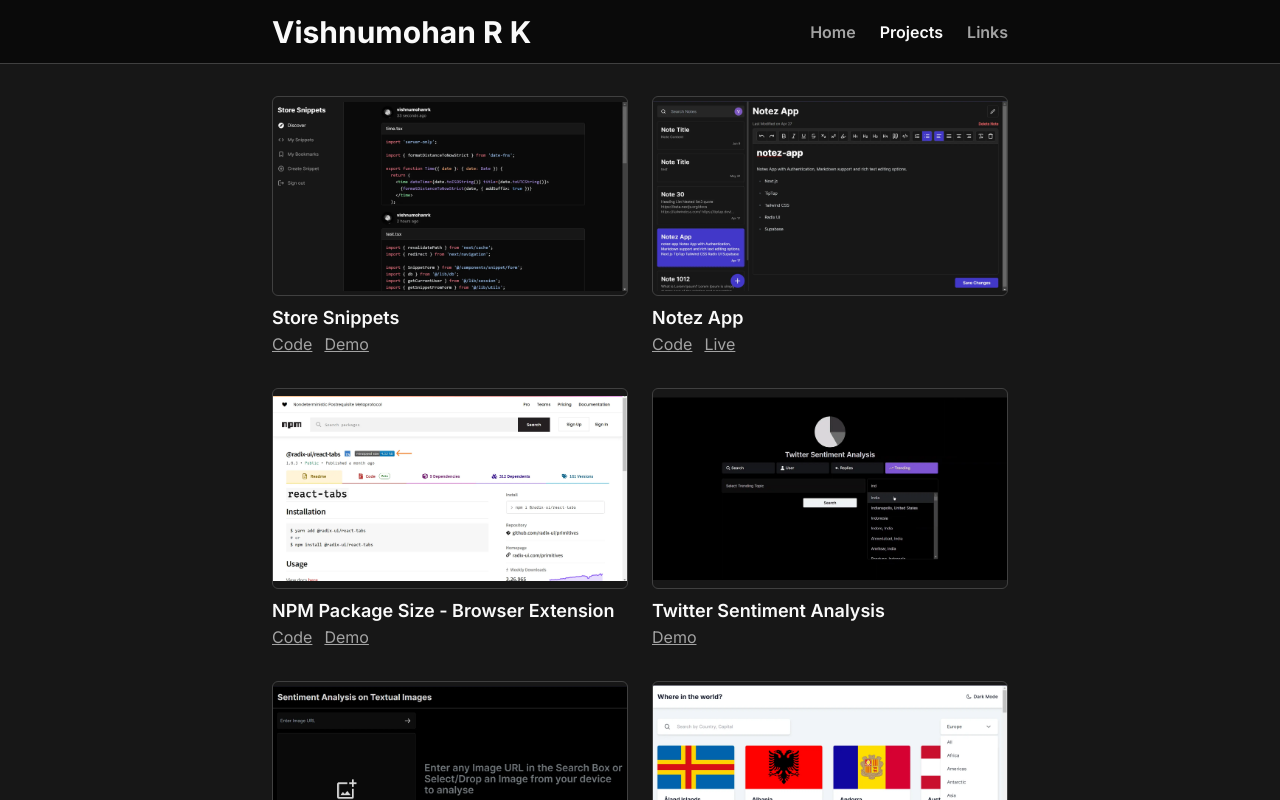
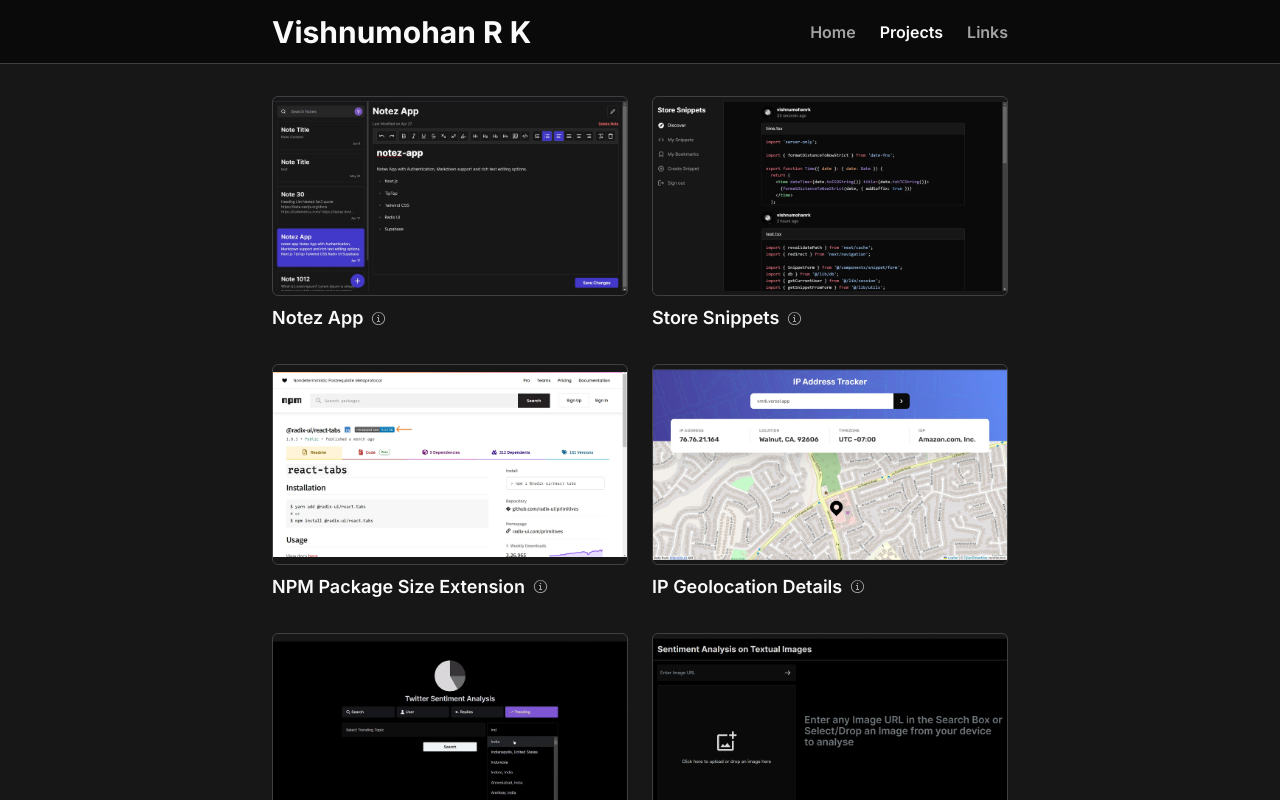
Before and after one commit to vishnumohanrk/site, a Next.js app: page /projects in a window 1280 px wide. Shown: the top 800 px of the page. Built offline with nearby package versions, Linux system fonts and the light colour scheme.

Commit message:
update project card

```diff
--- a/package.json
+++ b/package.json
@@ -12,6 +12,7 @@
   },
   "dependencies": {
     "@radix-ui/react-icons": "^1.3.0",
+    "@radix-ui/react-tooltip": "^1.0.6",
     "clsx": "^1.2.1",
     "next": "^13.4.4",
     "react": "^18.2.0",
--- a/src/app/projects/data.ts
+++ b/src/app/projects/data.ts
@@ -10,43 +10,56 @@ import storeSnippets from '../../../public/store-snippets.webp';
 
 export const PROJECTS_DATA: ProjectProps[] = [
   {
+    image: notezApp,
+    title: 'Notez App',
+    code: 'https://github.com/vishnumohanrk/notez-app',
+    live: 'https://notez-app.vercel.app/',
+    description:
+      'A Full Stack Note taking app with rich text editing and MarkDown support.',
+  },
+  {
     image: storeSnippets,
     title: 'Store Snippets',
     code: 'https://github.com/vishnumohanrk/store-snippets',
     demo: 'https://drive.google.com/file/d/1bXdSrcY4VuFERVrKJmiMVbMLQcie5SPC/view?usp=sharing',
-  },
-  {
-    image: notezApp,
-    title: 'Notez App',
-    code: 'https://github.com/vishnumohanrk/notez-app',
-    live: 'https://notez-app.vercel.app/',
+    description: 'A Full Stack Code Snippet storing, sharing app.',
   },
   {
     image: pkgSizeExt,
-    title: 'NPM Package Size - Browser Extension',
+    title: 'NPM Package Size Extension',
     code: 'https://github.com/vishnumohanrk/npm-package-size-extension',
     demo: 'https://github.com/vishnumohanrk/npm-package-size-extension#screenshot',
+    description:
+      'A Chrome Extension that adds Bundlephobia Minzip size badge to the corresponding NPM package page.',
+  },
+  {
+    image: ipGeo,
+    title: 'IP Geolocation Details',
+    code: 'https://github.com/vishnumohanrk/ip-address-tracker',
+    live: 'https://ip-address-tracker-phi-ten.vercel.app/',
+    description:
+      'A Web Application that shows the geolocation details of any given domain or IP Address.',
   },
   {
     image: sentiment1,
     title: 'Twitter Sentiment Analysis',
     demo: 'https://drive.google.com/file/d/1JNLFNahVt4as5TCZX-Wus801SWYWDI2m/view?usp=sharing',
+    description:
+      'A Web Application to visualize sentiments for tweets analyzed using NLP.',
   },
   {
     image: sentiment2,
     title: 'Sentiment Analysis on Textual Images',
     demo: 'https://drive.google.com/file/d/1IHwPOz_ylQQ7IEoLvNxyFTBxeYWO6JQU/view?usp=sharing',
+    description:
+      'A Web Application to obtain the Sentiment of any given textual image.',
   },
   {
     image: restCountries,
     title: 'World Demographics',
     code: 'https://github.com/vishnumohanrk/rest-countries',
     live: 'https://rest-countries-eight-sigma.vercel.app/',
-  },
-  {
-    image: ipGeo,
-    title: 'IP Geolocation Details',
-    code: 'https://github.com/vishnumohanrk/ip-address-tracker',
-    live: 'https://ip-address-tracker-phi-ten.vercel.app/',
+    description:
+      'A React app that shows the details of every country in the world.',
   },
 ];
--- a/src/components/ext-link.tsx
+++ b/src/components/ext-link.tsx
@@ -1,12 +1,15 @@
+import { ExternalLinkIcon } from '@radix-ui/react-icons';
+
 export function ExtLink({ href, label }: { href: string; label: string }) {
   return (
     <a
       href={href}
       target="_blank"
       rel="noopener noreferrer"
-      className="mr-3 text-neutral-400 underline"
+      className="inline-flex items-center gap-1 font-medium underline"
     >
       {label}
+      <ExternalLinkIcon />
     </a>
   );
 }
--- /dev/null
+++ b/src/components/info.tsx
@@ -0,0 +1,23 @@
+'use client';
+
+import { InfoCircledIcon } from '@radix-ui/react-icons';
+import * as Tooltip from '@radix-ui/react-tooltip';
+
+export default function Info({ text }: { text: string }) {
+  return (
+    <Tooltip.Provider delayDuration={0}>
+      <Tooltip.Root>
+        <Tooltip.Trigger asChild>
+          <button type="button" className="text-neutral-400">
+            <InfoCircledIcon />
+          </button>
+        </Tooltip.Trigger>
+        <Tooltip.Portal>
+          <Tooltip.Content className="max-w-xs rounded-md border bg-neutral-950 px-4 py-3 text-sm text-neutral-400">
+            {text}
+          </Tooltip.Content>
+        </Tooltip.Portal>
+      </Tooltip.Root>
+    </Tooltip.Provider>
+  );
+}
--- a/src/components/project.tsx
+++ b/src/components/project.tsx
@@ -1,7 +1,11 @@
+import dynamic from 'next/dynamic';
 import type { StaticImageData } from 'next/image';
 import Image from 'next/image';
+import { Suspense } from 'react';
 
 import { ExtLink } from './ext-link';
+
+const Info = dynamic(() => import('./info'));
 
 export type ProjectProps = {
   title: string;
@@ -9,23 +13,38 @@ export type ProjectProps = {
   demo?: string;
   code?: string;
   image: StaticImageData;
+  description: string;
 };
 
-export function Project({ code, image, title, demo, live }: ProjectProps) {
+export function Project({
+  code,
+  demo,
+  live,
+  title,
+  image,
+  description,
+}: ProjectProps) {
   return (
     <li>
+      <div className="group relative">
         <Image
           src={image}
           placeholder="blur"
           alt={`${title} screenshot`}
           className="aspect-video w-full rounded-md border object-contain"
         />
-      <h3 className="mt-2 text-lg font-semibold">{title}</h3>
-      <div>
+        <div className="absolute inset-0 flex h-full w-full items-center justify-center gap-3 rounded-md bg-neutral-950/70 opacity-0 transition-opacity focus-within:opacity-100 group-hover:opacity-100">
           {code && <ExtLink href={code} label="Code" />}
           {demo && <ExtLink href={demo} label="Demo" />}
           {live && <ExtLink href={live} label="Live" />}
         </div>
+      </div>
+      <h3 className="mt-2 flex items-stretch gap-2 text-lg  font-semibold">
+        <span className="truncate">{title}</span>
+        <Suspense>
+          <Info text={description} />
+        </Suspense>
+      </h3>
     </li>
   );
 }
```
Also changed, not shown: 1 other file (tests, documents, lock files or other folders). Lines whose indentation alone changed are shown as unchanged.
